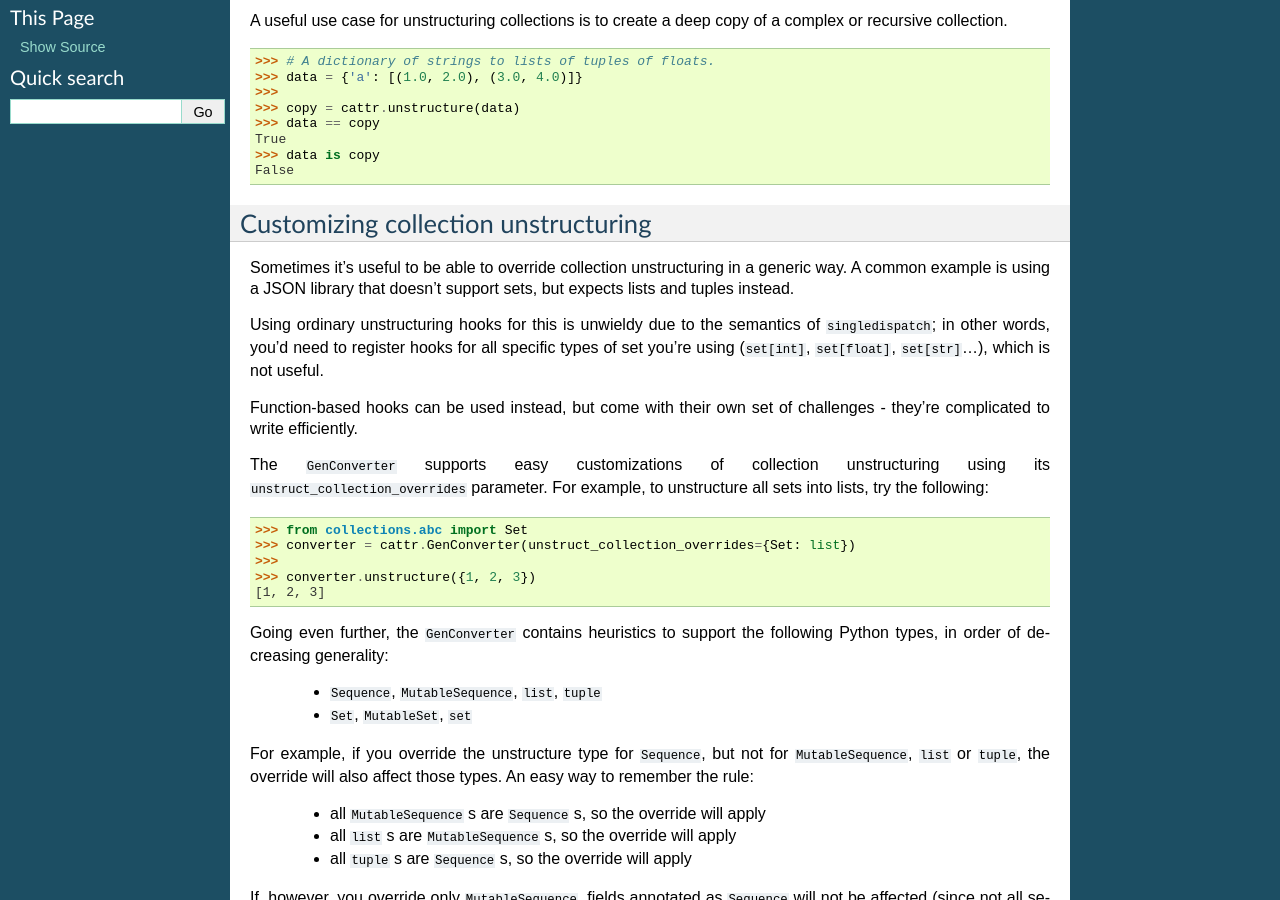
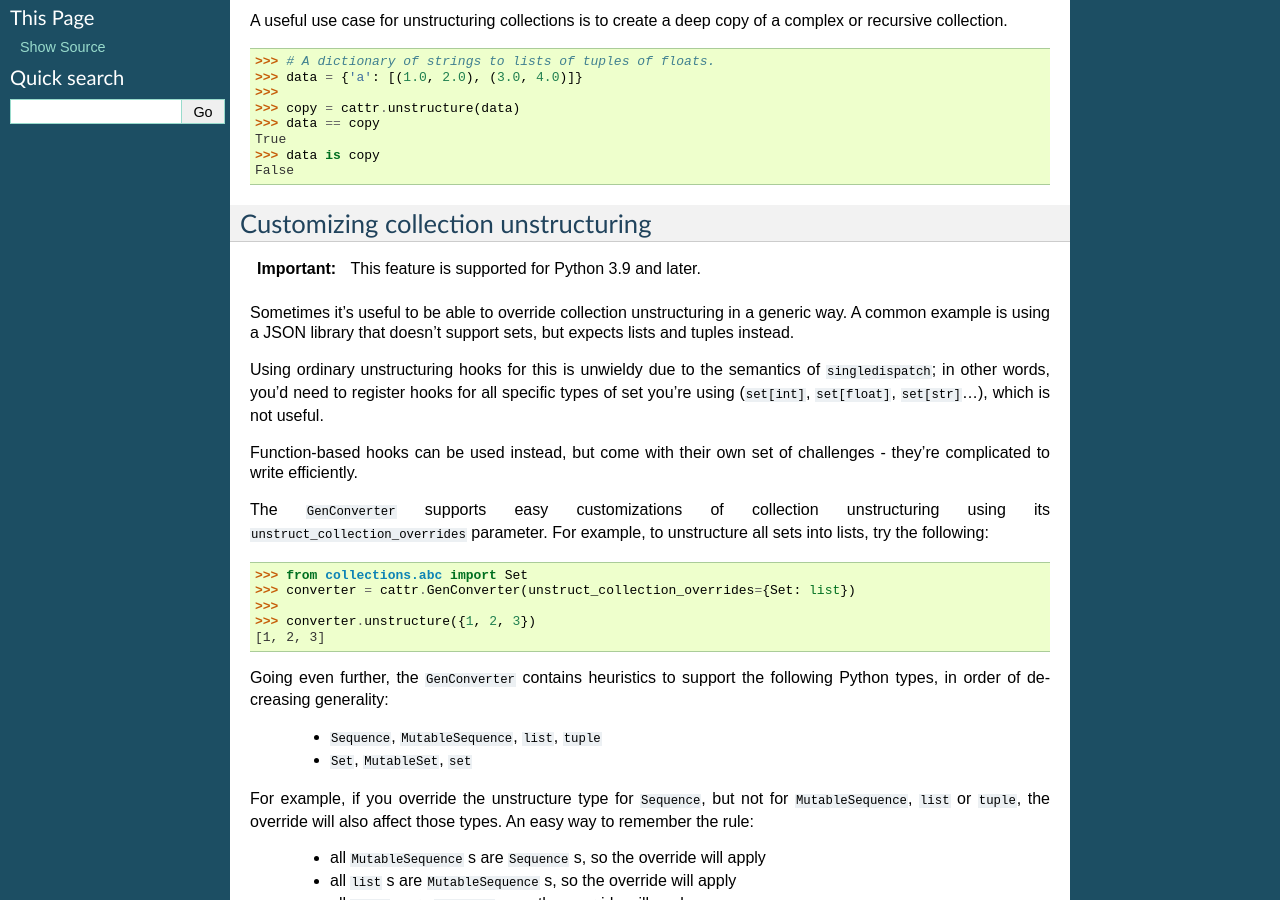
Before and after one commit to busgaidw2/cattrs, a Sphinx documentation site: the page built from docs/unstructuring.rst, in a window 1280 px wide and 900 px high, scrolled down 393 px. Built offline with Sphinx 7.4.7, drawn with Linux system fonts in a browser that asks for light colours.

Commit message:
Skip some tests on old Pythons

```diff
--- a/docs/unstructuring.rst
+++ b/docs/unstructuring.rst
@@ -37,6 +37,9 @@ a complex or recursive collection.
 
 Customizing collection unstructuring
 ------------------------------------
+
+.. important::
+   This feature is supported for Python 3.9 and later.
 
 Sometimes it's useful to be able to override collection unstructuring in a
 generic way. A common example is using a JSON library that doesn't support
```
Also changed, not shown: 1 other file.
